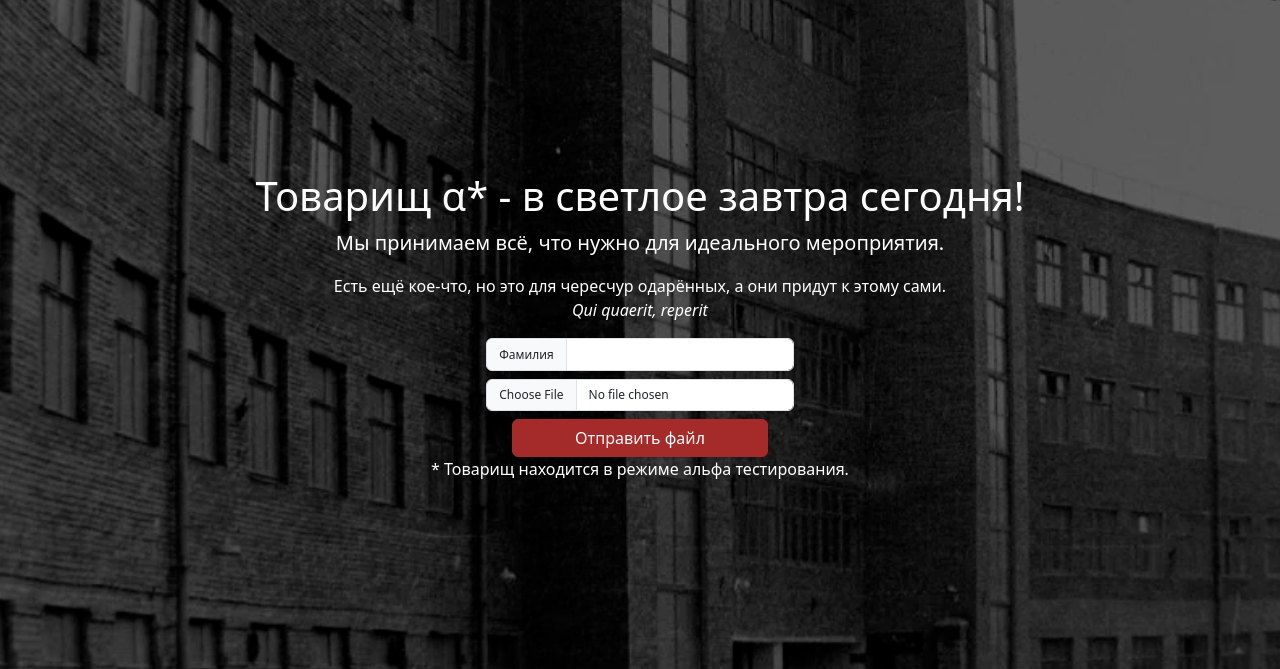
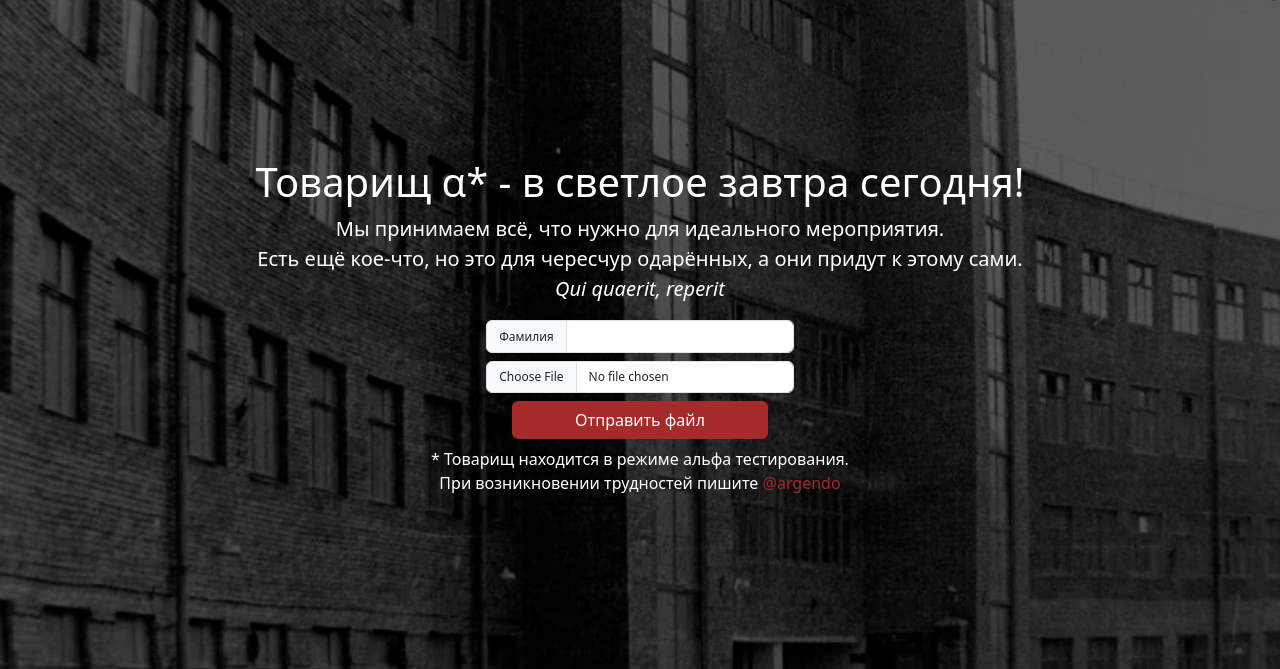
Before and after one commit to Argendo/ya_fs, a Flask app: page / in a window 1280 px wide. Shown: the part 131-800 px from the top of the page. Run offline with Flask 2, Linux system fonts and the light colour scheme; some libraries are stand-ins or nearby versions; some web fonts are replaced.

Commit message:
redesign_and_all_files_nocaptcha

```diff
--- a/templates/index.html
+++ b/templates/index.html
@@ -45,8 +45,7 @@
     </header>
     <main class="px-3 align-items-center text-center mx-auto my-auto">
       <h1>Товарищ α* - в светлое завтра сегодня!</h1>
-      <p class="lead">Мы принимаем всё, что нужно для идеального мероприятия.</p>
-      <p>Есть ещё кое-что, но это для чересчур одарённых, а они придут к этому сами.<br><i>Qui quaerit, reperit</i></p>
+      <p class="lead">Мы принимаем всё, что нужно для идеального мероприятия.<br>Есть ещё кое-что, но это для чересчур одарённых, а они придут к этому сами.<br><i>Qui quaerit, reperit</i></p>
       <div class="align-items-center text-center">
         <form id="formSubmit" method='POST' class="align-items-center text-center" enctype='multipart/form-data'>
           {{form.hidden_tag()}}
@@ -63,8 +62,8 @@
           </div>
         </form>
       </div>
-    <div class="footer col-10 px-2 align-items-center text-center mx-auto">
-      <p>* Товарищ находится в режиме альфа тестирования.</p>
+    <div class="footer mt-2 col-10 px-2 align-items-center text-center mx-auto">
+      <p>* Товарищ находится в режиме альфа тестирования.<br>При возникновении трудностей пишите <a href="https://t.me/argendo" style="text-decoration: none; color: brown;">@argendo</a></p>
     </div>
     </main>
     <script>
```
